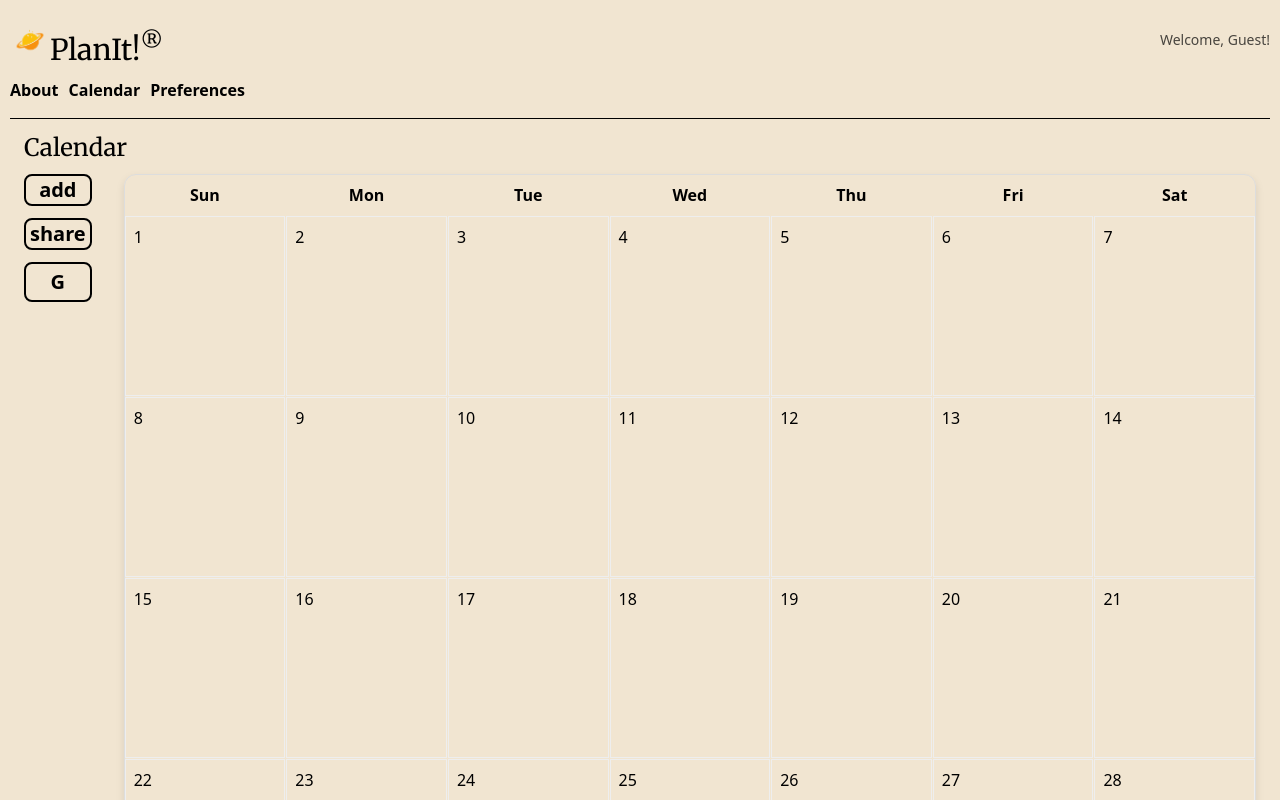
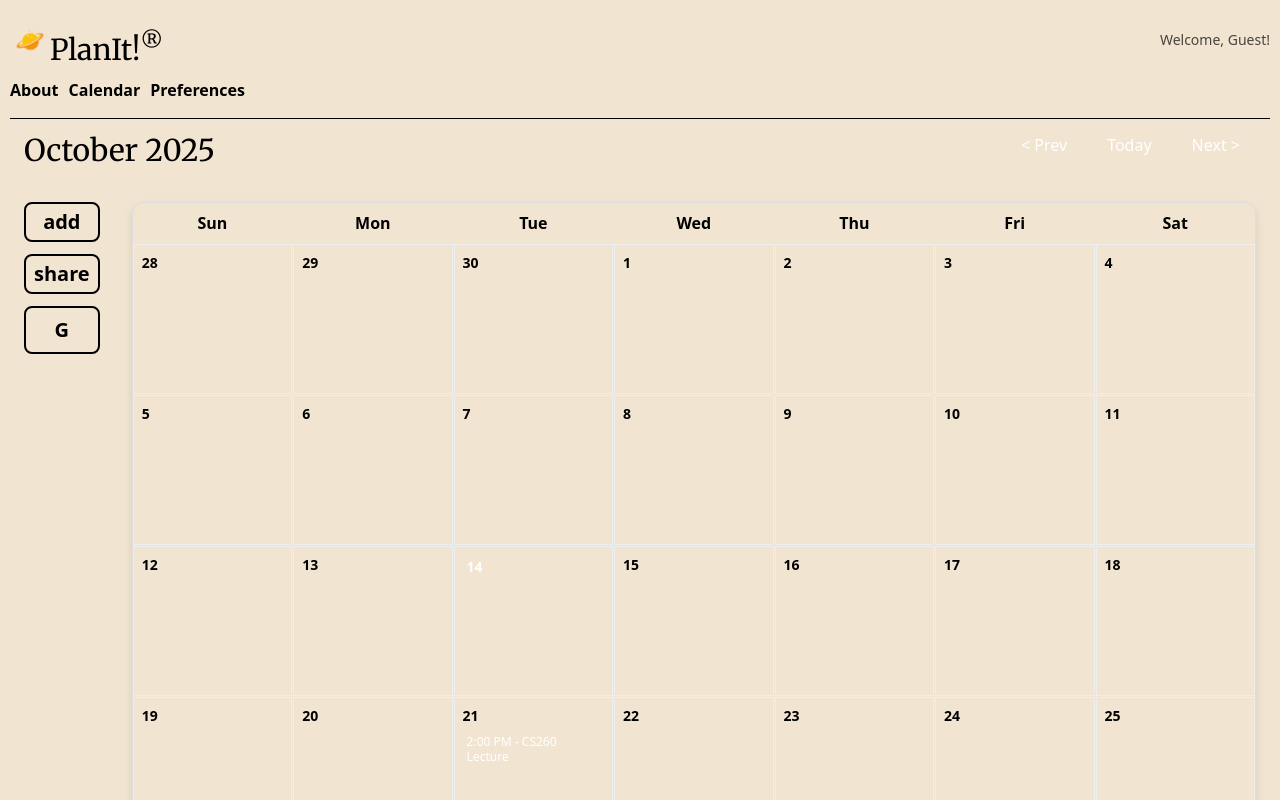
Before and after one commit to gzyjason/CS260-Project, a React (Vite) app in the folder planit-react/: page /calendar in a window 1280 px wide. Shown: the top 800 px of the page. Built offline with nearby package versions, Linux system fonts and the light colour scheme.

Commit message:
Updated Calendar.jsx to have functionality.

```diff
--- a/planit-react/src/pages/Calendar.jsx
+++ b/planit-react/src/pages/Calendar.jsx
@@ -1,47 +1,146 @@
+import { useState } from 'react';
 import Header from '../components/Header';
 import Footer from '../components/Footer';
-import styles from './Calendar.module.css'; // This import is correct
+import styles from './Calendar.module.css';
+import { useAppContext } from '../hooks/useAppContext.js';
+import AddEventModal from '../components/AddEventModal';
+
+
+const getCalendarDays = (year, month) => {
+    const firstDayOfMonth = new Date(year, month, 1).getDay(); // 0=Sun, 1=Mon,...
+    const daysInMonth = new Date(year, month + 1, 0).getDate();
+
+    const daysArray = [];
+
+    const daysInPrevMonth = new Date(year, month, 0).getDate();
+    for (let i = 0; i < firstDayOfMonth; i++) {
+        daysArray.push({
+            date: new Date(year, month - 1, daysInPrevMonth - firstDayOfMonth + 1 + i),
+            isCurrentMonth: false,
+        });
+    }
+
+    for (let i = 1; i <= daysInMonth; i++) {
+        daysArray.push({
+            date: new Date(year, month, i),
+            isCurrentMonth: true,
+        });
+    }
+
+    const remainingCells = 42 - daysArray.length;
+    for (let i = 1; i <= remainingCells; i++) {
+        daysArray.push({
+            date: new Date(year, month + 1, i),
+            isCurrentMonth: false,
+        });
+    }
+
+    return daysArray;
+};
+
+
 
 const Calendar = () => {
+    const { events } = useAppContext();
+    const [currentDate, setCurrentDate] = useState(new Date(2025, 9, 21));
+    const [isModalOpen, setIsModalOpen] = useState(false);
+
     const dayHeaders = ['Sun', 'Mon', 'Tue', 'Wed', 'Thu', 'Fri', 'Sat'];
+
+    const currentYear = currentDate.getFullYear();
+    const currentMonth = currentDate.getMonth();
+    const monthName = currentDate.toLocaleString('default', { month: 'long' });
+
+    const calendarDays = getCalendarDays(currentYear, currentMonth);
+
+    const getEventsForDay = (dayDate) => {
+        return events.filter(event =>
+            event.date.getDate() === dayDate.getDate() &&
+            event.date.getMonth() === dayDate.getMonth() &&
+            event.date.getFullYear() === dayDate.getFullYear()
+        ).sort((a, b) => a.date.getHours() - b.date.getHours());
+    };
+
+    const goToPreviousMonth = () => {
+        setCurrentDate(new Date(currentYear, currentMonth - 1, 1));
+    };
+
+    const goToNextMonth = () => {
+        setCurrentDate(new Date(currentYear, currentMonth + 1, 1));
+    };
+
+    const goToToday = () => {
+        setCurrentDate(new Date());
+    };
+
 
     return (
         <>
             <Header />
-            <main className="p-6 max-w-screen-2xl mx-auto pt-28">
-                <h1 className="text-2xl font-merriweather mb-6">Calendar</h1>
-                <div className="flex gap-8">
-                    {/* Sidebar Buttons */}
-                    <div className="flex flex-col gap-3">
-                        <a href="#" title="Add New Event" className="flex items-center justify-center p-1 border-2 border-primary-brand rounded-lg bg-transparent text-primary-brand transition duration-200 hover:bg-primary-brand hover:text-white">
+            <AddEventModal isOpen={isModalOpen} onClose={() => setIsModalOpen(false)} />
+
+            <main className="p-6 max-w-screen-2xl mx-auto pt-28 min-h-screen">
+                <div className="flex flex-wrap justify-between items-center mb-6 gap-4">
+                    <h1 className="text-3xl font-merriweather">{monthName} {currentYear}</h1>
+                    <div className="flex gap-2">
+                        <button onClick={goToPreviousMonth} className="px-3 py-1 md:px-4 md:py-2 bg-primary-brand text-white rounded hover:bg-primary-brand/90 text-sm md:text-base transition duration-150">&lt; Prev</button>
+                        <button onClick={goToToday} className="px-3 py-1 md:px-4 md:py-2 bg-primary-brand text-white rounded hover:bg-primary-brand/90 text-sm md:text-base transition duration-150">Today</button>
+                        <button onClick={goToNextMonth} className="px-3 py-1 md:px-4 md:py-2 bg-primary-brand text-white rounded hover:bg-primary-brand/90 text-sm md:text-base transition duration-150">Next &gt;</button>
+                    </div>
+                </div>
+
+                <div className="flex flex-col md:flex-row gap-4 md:gap-8">
+                    <div className="flex flex-row md:flex-col gap-3 justify-center md:justify-start">
+                        <button
+                            onClick={() => setIsModalOpen(true)}
+                            title="Add New Event"
+                            className="flex items-center justify-center p-2 border-2 border-primary-brand rounded-lg bg-transparent text-primary-brand transition duration-200 hover:bg-primary-brand hover:text-white"
+                        >
                             <span className="material-symbols-outlined text-xl font-extrabold leading-none">add</span>
-                        </a>
-                        <a href="#" title="Share Calendar" className="flex items-center justify-center p-1 border-2 border-primary-brand rounded-lg bg-transparent text-primary-brand transition duration-200 hover:bg-primary-brand hover:text-white">
+                        </button>
+
+                        <a href="#" title="Share Calendar" className="flex items-center justify-center p-2 border-2 border-primary-brand rounded-lg bg-transparent text-primary-brand transition duration-200 hover:bg-primary-brand hover:text-white">
                             <span className="material-symbols-outlined text-xl font-extrabold leading-none">share</span>
                         </a>
-                        <a href="#" title="Sync with Google Calendar" className="flex items-center justify-center p-1 border-2 border-primary-brand rounded-lg bg-transparent text-primary-brand transition duration-200 hover:bg-primary-brand hover:text-white">
+                        <a href="#" title="Sync with Google Calendar" className="flex items-center justify-center p-2 border-2 border-primary-brand rounded-lg bg-transparent text-primary-brand transition duration-200 hover:bg-primary-brand hover:text-white">
                             <span className="font-bold text-xl">G</span>
                         </a>
                     </div>
 
-                    {/* Main Calendar Grid */}
-                    <div className={styles.calendarGrid}>
-                        {/* Map over the headers and apply the dayHeader style */}
+                    <div className={`${styles.calendarGrid} w-full`}>
                         {dayHeaders.map(day => (
-                            <div key={day} className={`${styles.dayHeader} bg-primary-brand text-creamy-bg text-center py-2 font-semibold`}>
+                            <div key={day} className={`${styles.dayHeader} bg-primary-brand text-creamy-bg text-center py-2 font-semibold text-sm md:text-base`}>
                                 {day}
                             </div>
                         ))}
 
-                        {/* Map over the days and apply the calendarDay style */}
-                        {Array.from({ length: 35 }, (_, i) => {
-                            const dayNum = i < 31 ? i + 1 : null;
+                        {calendarDays.map((dayObj, index) => {
+                            const dayEvents = dayObj.isCurrentMonth ? getEventsForDay(dayObj.date) : [];
+                            const today = new Date();
+                            const isToday = dayObj.isCurrentMonth &&
+                                dayObj.date.getDate() === today.getDate() &&
+                                dayObj.date.getMonth() === today.getMonth() &&
+                                dayObj.date.getFullYear() === today.getFullYear();
+
+                            const dayCellStyle = dayObj.isCurrentMonth
+                                ? 'bg-creamy-bg'
+                                : 'bg-creamy-bg/50 text-sepia-text/50';
+
                             return (
                                 <div
-                                    key={`day-${i}`}
-                                    className={`${styles.calendarDay} bg-creamy-bg p-2 cursor-pointer min-h-[180px]`}
+                                    key={`${dayObj.date.toISOString()}-${index}`}
+                                    className={`${styles.calendarDay} ${dayCellStyle} p-1 md:p-2 cursor-pointer min-h-[100px] md:min-h-[150px] flex flex-col`}
                                 >
-                                    {dayNum}
+                                    <span className={`font-bold text-xs md:text-sm self-start ${isToday ? 'bg-primary-brand text-white rounded-full w-5 h-5 md:w-6 md:h-6 flex items-center justify-center' : ''}`}>
+                                        {dayObj.date.getDate()}
+                                    </span>
+                                    <div className="flex-grow overflow-auto text-[10px] md:text-xs mt-1 space-y-1">
+                                        {dayEvents.map(event => (
+                                            <div key={event.id} className="bg-primary-brand/80 text-white p-1 rounded leading-tight">
+                                                {event.date.toLocaleTimeString([], { hour: 'numeric', minute: '2-digit'})} - {event.title}
+                                            </div>
+                                        ))}
+                                    </div>
                                 </div>
                             );
                         })}
```
